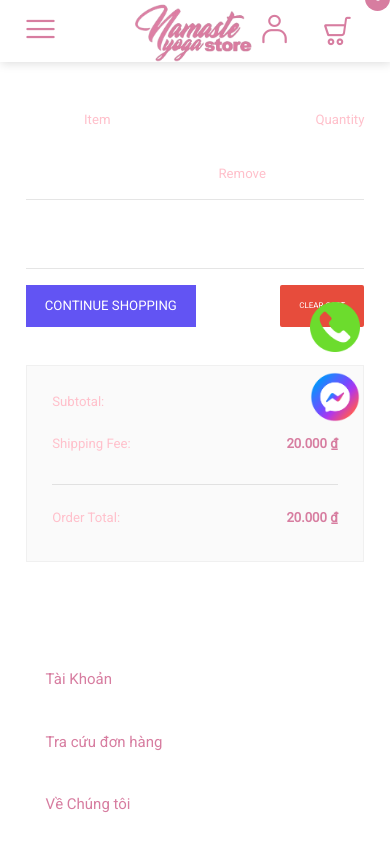
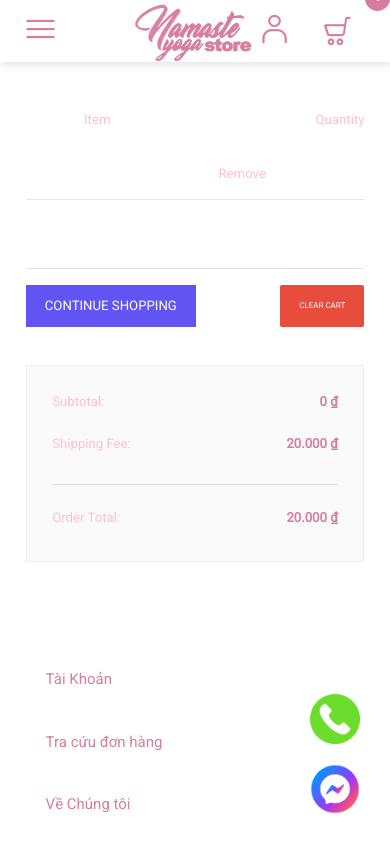
Before and after one commit to dannyngvn/quangtung, a React (Create React App) app: page /Cart in a window 390 px wide. Shown: the top 844 px of the page. Built offline with nearby package versions, Linux system fonts and the light colour scheme.

Commit message:
responsive nút liên hẹ

```diff
--- a/src/components/ButtonContac/ButtonContac.css
+++ b/src/components/ButtonContac/ButtonContac.css
@@ -13,3 +13,9 @@
 .contac-icon-social {
   width: 50px;
 }
+
+@media screen and (max-width: 768px) {
+  .ButtonContac {
+    bottom: 30px;
+  }
+}
```
